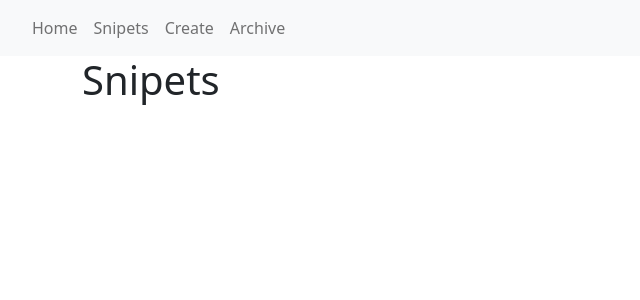
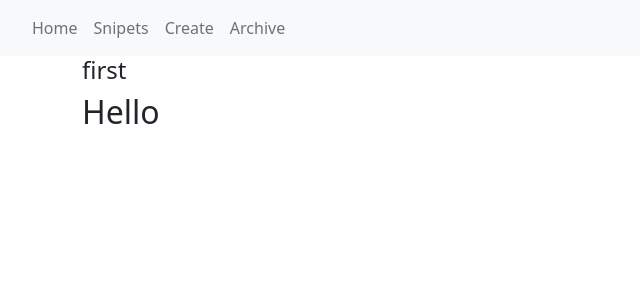
Before and after one commit to mlgmontage/EssayClipper, a React app: page /snipets in a window 1280 px wide. Shown: the top 300 px of the page, without its empty margins (0-640 px from the left). Built offline with nearby package versions, Linux system fonts and the light colour scheme; the HTML template or start-up script is replaced by a standard one.

Commit message:
setup marked & display & rendering text

```diff
--- a/package.json
+++ b/package.json
@@ -21,6 +21,7 @@
     "css-loader": "^5.1.0",
     "file-loader": "^6.2.0",
     "font-awesome": "^4.7.0",
+    "marked": "^2.0.1",
     "react": "^17.0.1",
     "react-dom": "^17.0.1",
     "react-router-dom": "^5.2.0",
--- a/src/components/Snipets.js
+++ b/src/components/Snipets.js
@@ -1,4 +1,6 @@
 import React, { Component } from "react";
+import marked from "marked";
+import data from "../data";
 
 /**
  * TODO: Next, prev buttons. Keybindings
@@ -6,8 +8,24 @@ import React, { Component } from "react";
  */
 
 class Snipets extends Component {
+  constructor(props) {
+    super(props);
+    this.state = {
+      data,
+      index: 0,
+    };
+  }
   render() {
-    return <h1>Snipets</h1>;
+    return (
+      <div>
+        <h4>{this.state.data[this.state.index].title}</h4>
+        <div
+          dangerouslySetInnerHTML={{
+            __html: marked(this.state.data[this.state.index].markdown),
+          }}
+        ></div>
+      </div>
+    );
   }
 }
 
```
Also changed, not shown: 1 other file (tests, documents, lock files or other folders).
